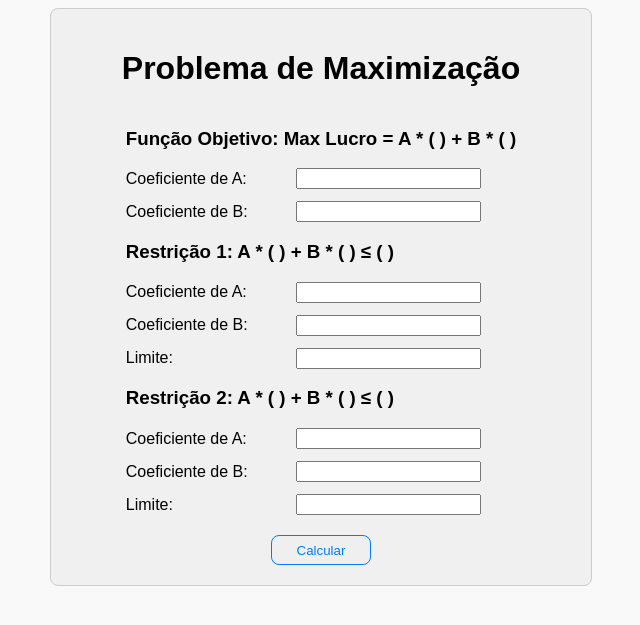
After one commit to Yu-Bs/calculo_minimizacao_maximizacao, a Flask app: template templates/maxAnaliseSensibilidade.html in a window 1280 px wide. The commit adds this page. Shown: the top 625 px of the page, without its empty margins (319-959 px from the left). Run offline with Flask 3, Linux system fonts and the light colour scheme; the template is opened without the code that fills it, so the values that code supplies are empty.

Commit message:
'Max_Lucro_Analise_sensibilidade'

```diff
--- a/templates/index.html
+++ b/templates/index.html
@@ -14,6 +14,7 @@
             <h2>Qual função deseja utilizar?</h2>
             <a href="{{ url_for('maximizacao') }}">Maximização de lucro</a><br>
             <a href="{{ url_for('minimizacao') }}">Minimização de custo</a>
+            <a href="{{ url_for('maxAnaliseSensibilidade') }}">Maximização de lucro com Análise de Sensibilidade</a>
         </div>
     </div>
 </body>
--- /dev/null
+++ b/templates/maxAnaliseSensibilidade.html
@@ -0,0 +1,65 @@
+<!DOCTYPE html>
+<html lang="en">
+
+<head>
+    <meta charset="UTF-8">
+    <meta name="viewport" content="width=device-width, initial-scale=1.0">
+    <link rel="stylesheet" href="{{ url_for('static', filename='style.css') }}">
+    <title>Máximização de lucro com Análise de Sensibilidade</title>
+</head>
+
+<body>
+    <div class="container-background">
+        <div class="container">
+            <h1>Problema de Maximização</h1>
+            <form action="/resultadoSensibilidade" method="post">
+                <h3>Função Objetivo: Max Lucro = A * ( ) + B * ( )</h3>
+
+                <div class="form-group">
+                    <label>Coeficiente de A:</label>
+                    <input type="number" step="any" name="lucro_a" required>
+                </div>
+
+                <div class="form-group">
+                    <label>Coeficiente de B:</label>
+                    <input type="number" step="any" name="lucro_b" required>
+                </div>
+
+                <h3>Restrição 1: A * ( ) + B * ( ) ≤ ( )</h3>
+                <div class="form-group">
+                    <label>Coeficiente de A: </label>
+                    <input type="number" step="any" name="r1_a" required>
+
+                </div>
+                <div class="form-group">
+                    <label>Coeficiente de B: </label>
+                    <input type="number" step="any" name="r1_b" required>
+                </div>
+                <div class="form-group">
+                    <label>Limite: </label>
+                    <input type="number" step="any" name="r1_limite" required>
+                </div>
+
+                <h3>Restrição 2: A * ( ) + B * ( ) ≤ ( )</h3>
+                <div class="form-group">
+                    <label>Coeficiente de A: </label>
+                    <input type="number" step="any" name="r2_a" required>
+                </div>
+                <div class="form-group">
+                    <label>Coeficiente de B: </label>
+                    <input type="number" step="any" name="r2_b" required>
+                </div>
+
+                <div class="form-group">
+                    <label>Limite:</label>
+                    <input type="number" step="any" name="r2_limite" required>
+                </div>
+                <div class="button-style">
+                    <button type="submit" class="button">Calcular</button>
+                </div>
+            </form>
+        </div>
+    </div>
+</body>
+
+</html>
```
Also changed, not shown: templates/resultadoSensibilidade.html (added, +46 -0 lines).
